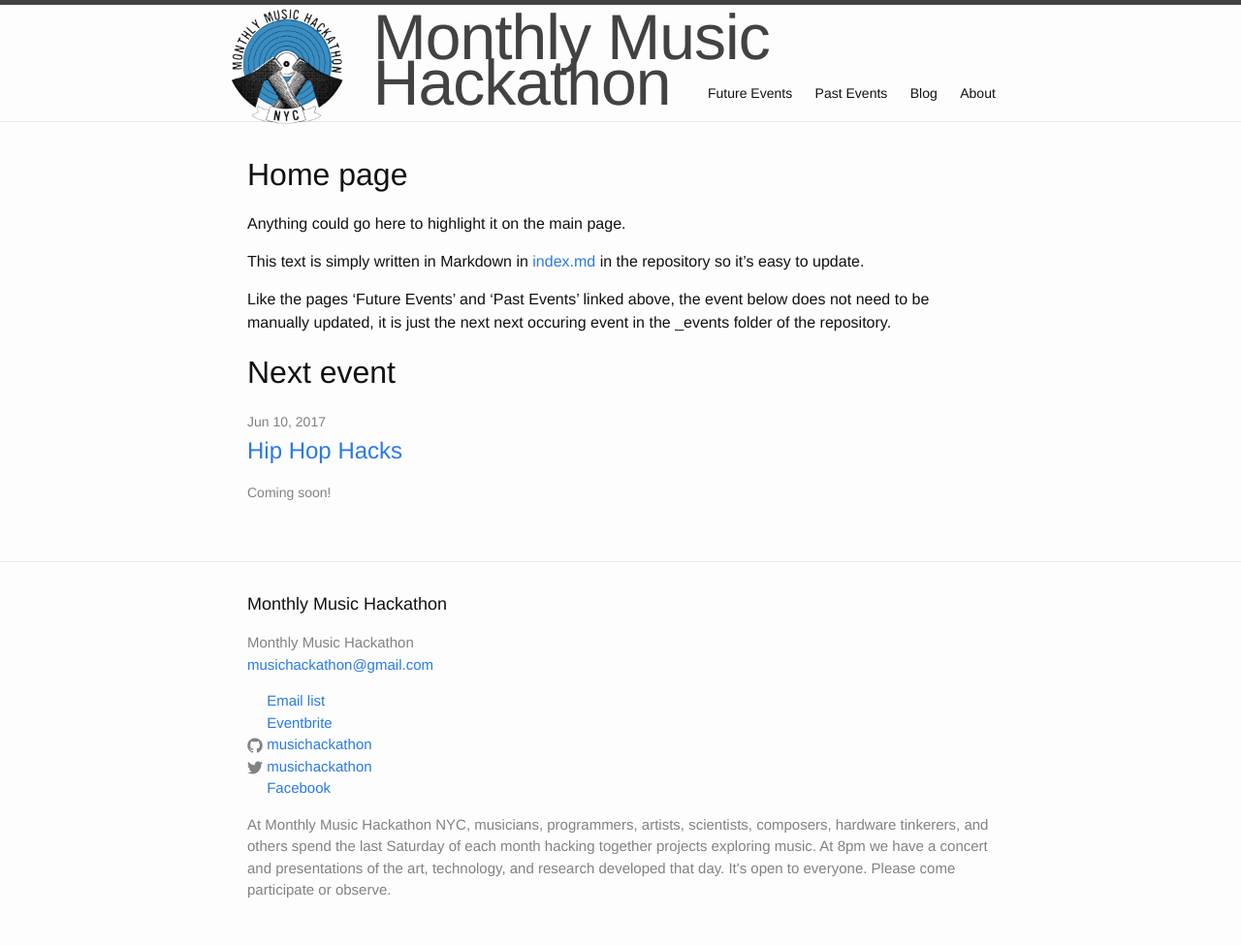
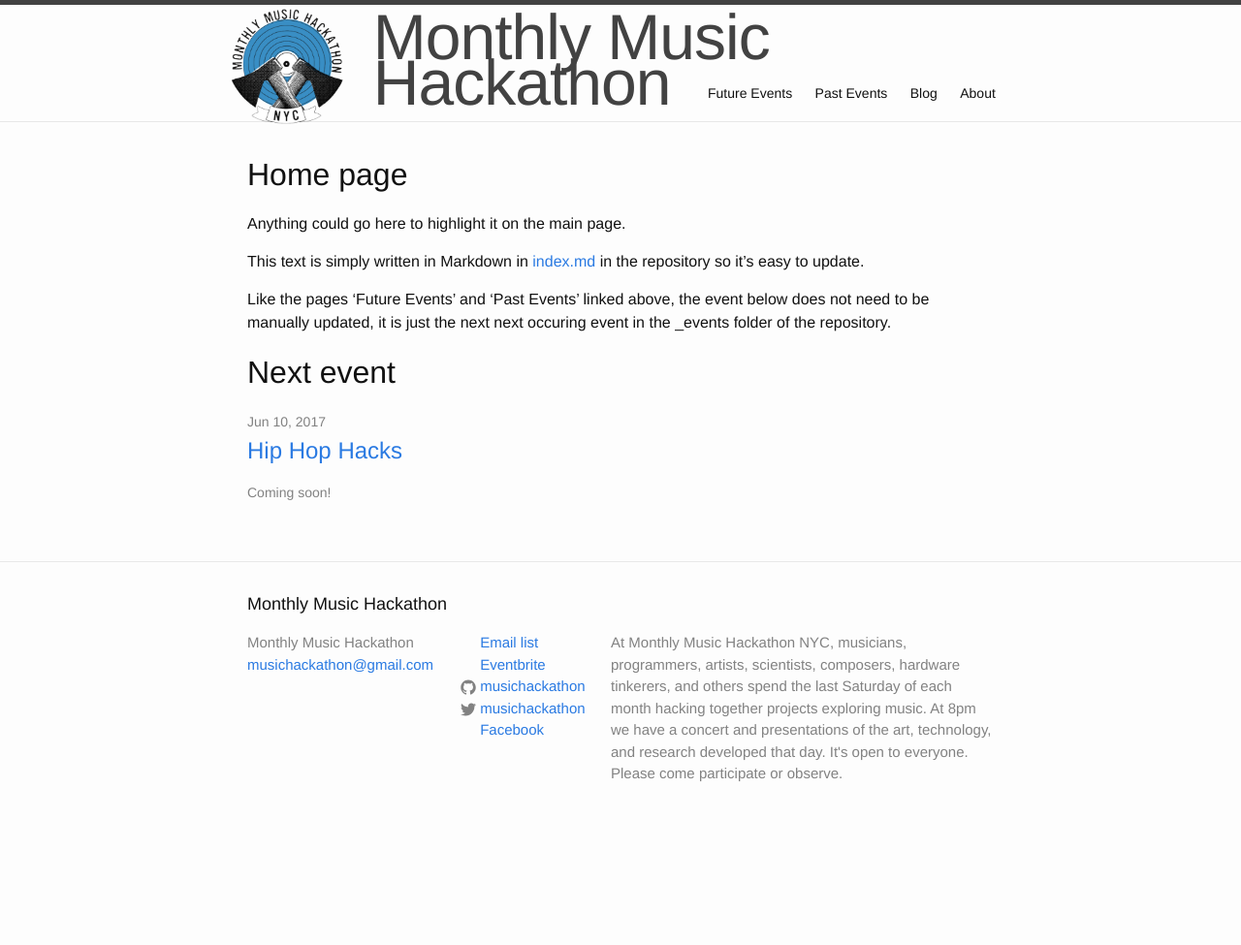
Before and after one commit to musichackathon/mmh_jekyll, a Jekyll site: the page built from index.md, in a window 1280 px wide. Shown: the whole page at 97% size. Built offline with Jekyll 4.4.1, drawn with Linux system fonts in a browser that asks for light colours; our own code applies the rules of GitHub Pages for plain Markdown files; after the commit the page ends 900 px from its top, so only the background shows below that.

Commit message:
edit footer styles to reflect mobile-first media query changes

```diff
--- a/_sass/mmh/_base.scss
+++ b/_sass/mmh/_base.scss
@@ -167,8 +167,6 @@
   @include media-query($on-laptop) {
     max-width: -webkit-calc(#{$content-width} - (#{$spacing-unit}));
     max-width:         calc(#{$content-width} - (#{$spacing-unit}));
-    padding-right: $spacing-unit / 2;
-    padding-left: $spacing-unit / 2;
   }
 }
 
--- a/_sass/mmh/_footer.scss
+++ b/_sass/mmh/_footer.scss
@@ -26,42 +26,44 @@
 
 .footer-col {
   float: left;
-  margin-bottom: $spacing-unit / 2;
   padding-left: $spacing-unit / 2;
+
+
+  @include media-query($on-largePhone) {
+    margin-bottom: $spacing-unit / 2;
+  }
 }
 
-.footer-col-1 {
-  width: -webkit-calc(35% - (#{$spacing-unit} / 2));
-  width:         calc(35% - (#{$spacing-unit} / 2));
-}
+.footer-col-1,
+.footer-col-2 {
+  width: -webkit-calc(100% - (#{$spacing-unit} / 2));
+  width:         calc(100% - (#{$spacing-unit} / 2));
 
-.footer-col-2 {
-  width: -webkit-calc(20% - (#{$spacing-unit} / 2));
-  width:         calc(20% - (#{$spacing-unit} / 2));
-}
-
-.footer-col-3 {
-  width: -webkit-calc(45% - (#{$spacing-unit} / 2));
-  width:         calc(45% - (#{$spacing-unit} / 2));
-}
-
-@include media-query($on-laptop) {
-  .footer-col-1,
-  .footer-col-2 {
+  @include media-query($on-largePhone) {
     width: -webkit-calc(50% - (#{$spacing-unit} / 2));
     width:         calc(50% - (#{$spacing-unit} / 2));
   }
+}
 
-  .footer-col-3 {
-    width: -webkit-calc(100% - (#{$spacing-unit} / 2));
-    width:         calc(100% - (#{$spacing-unit} / 2));
+
+@media screen and (min-width: 700px) {
+  .footer-col-1 {
+    width: -webkit-calc(220px - (#{$spacing-unit} / 2));
+    width:         calc(220px- (#{$spacing-unit} / 2));
+  }
+  .footer-col-2 {
+    width: -webkit-calc(155px - (#{$spacing-unit} / 2));
+    width:         calc(155px - (#{$spacing-unit} / 2));
   }
 }
 
-@include media-query($on-palm) {
-  .footer-col {
-    float: none;
-    width: -webkit-calc(100% - (#{$spacing-unit} / 2));
-    width:         calc(100% - (#{$spacing-unit} / 2));
+
+.footer-col-3 {
+  width: -webkit-calc(100% - (#{$spacing-unit} / 2));
+  width:         calc(100% - (#{$spacing-unit} / 2));
+
+  @include media-query(700px) {
+    width: -webkit-calc(100% - 375px - (#{$spacing-unit} / 2));
+    width:         calc(100% - 375px - (#{$spacing-unit} / 2));
   }
 }
```
